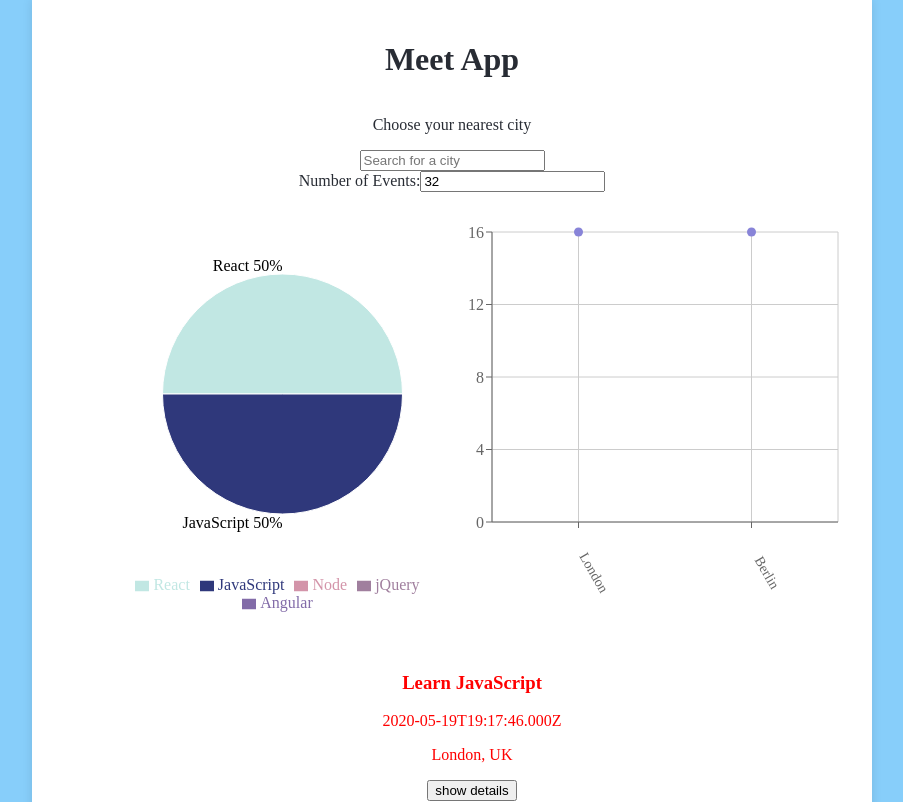
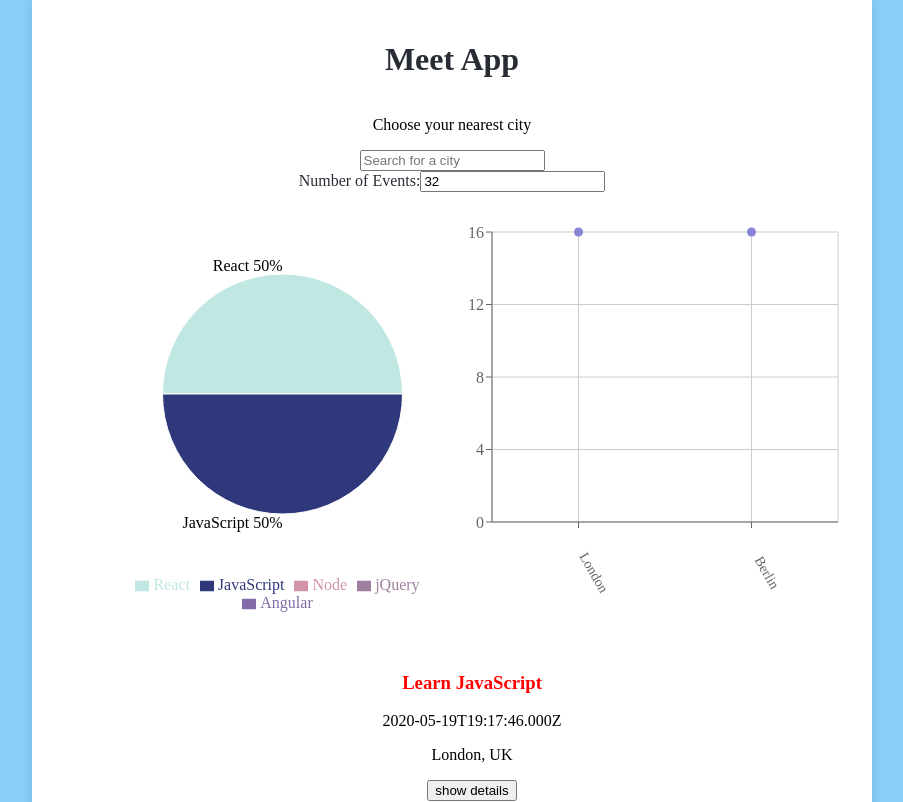
Before and after one commit to rlunatrepczynski/meet, a React (Create React App) app: page / in a window 1280 px wide. Shown: the top 802 px of the page, without its empty margins (188-1091 px from the left). Built offline with nearby package versions, Linux system fonts and the light colour scheme; what atatus-spa would draw is missing.

Commit message:
Update App.css
Updated styling for h4 and paragraph

```diff
--- a/src/App.css
+++ b/src/App.css
@@ -76,6 +76,14 @@ li {
   background-color: green;
 }
 
+h4 {
+  color: black;
+}
+
+p {
+  color: black;
+}
+
 .App-logo {
   height: 40vmin;
   pointer-events: none;
```
